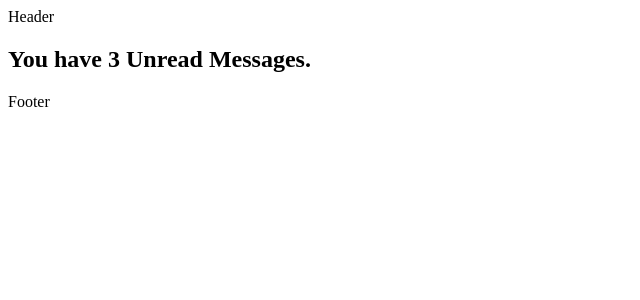
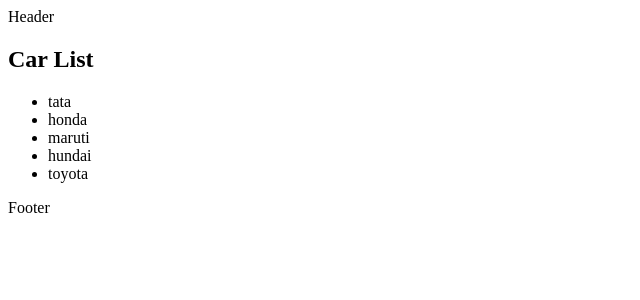
Before and after one commit to Anis7796-git/React-daily-taks, a React (Vite) app: page / in a window 1280 px wide. Shown: the top 300 px of the page, without its empty margins (0-640 px from the left). Built offline with nearby package versions, Linux system fonts and the light colour scheme.

Commit message:
List of Item To print map

```diff
--- a/src/components/center/Center.jsx
+++ b/src/components/center/Center.jsx
@@ -5,6 +5,7 @@
 import Demo1ConditionalOperator from './Conditional Operator/Demo1ConditionalOperator'
 import IfElseDemo2 from './Conditional Operator/IfElseDemo2'
 import LogicalAndOperator from './Logical &&/LogicalAndOperator'
+import ListOfItem from './List of Items/ListOfItem'
 
 
 export default function Center() {
@@ -12,13 +13,13 @@
     <>
       {/* <UseBootstrapIcon/>
       <DataBinding/> */}
-    {/* <DisplayImage/> */}
+      {/* <DisplayImage/> */}
 
- {/* <Demo1ConditionalOperator /> */}
-{/* <IfElseDemo2 /> */}
+      {/* <Demo1ConditionalOperator /> */}
+      {/* <IfElseDemo2 /> */}
 
-        <LogicalAndOperator/>
-
+      {/* <LogicalAndOperator /> */}
+        <ListOfItem/>
     </>
   )
 }
--- /dev/null
+++ b/src/components/center/List of Items/ListOfItem.jsx
@@ -0,0 +1,18 @@
+import React from 'react'
+
+export default function ListOfItem() {
+
+
+
+      const cars = ["tata", "honda", "maruti", "hundai", "toyota"];
+  return (
+    <div>
+      <h2> Car List </h2>
+      <ul>
+        {cars.map((value,index)=>{
+         return     <li key={index}>{value}</li>
+        })}
+      </ul>
+    </div>
+  )
+}
```
